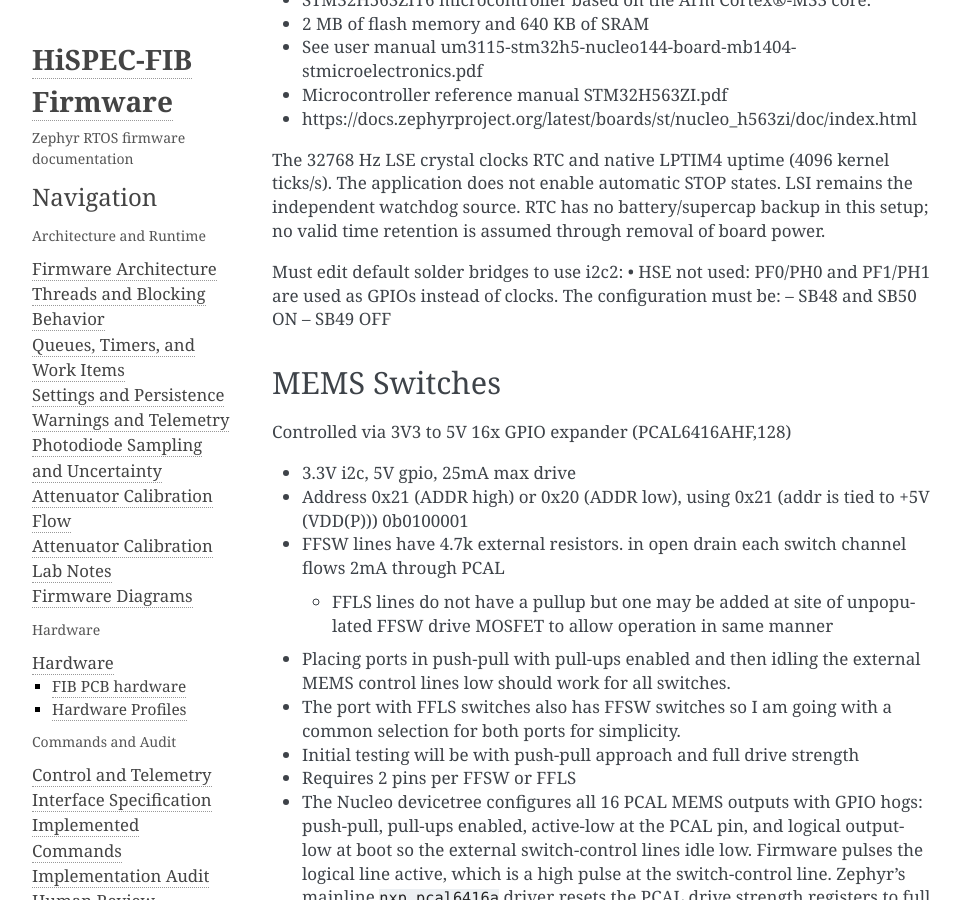
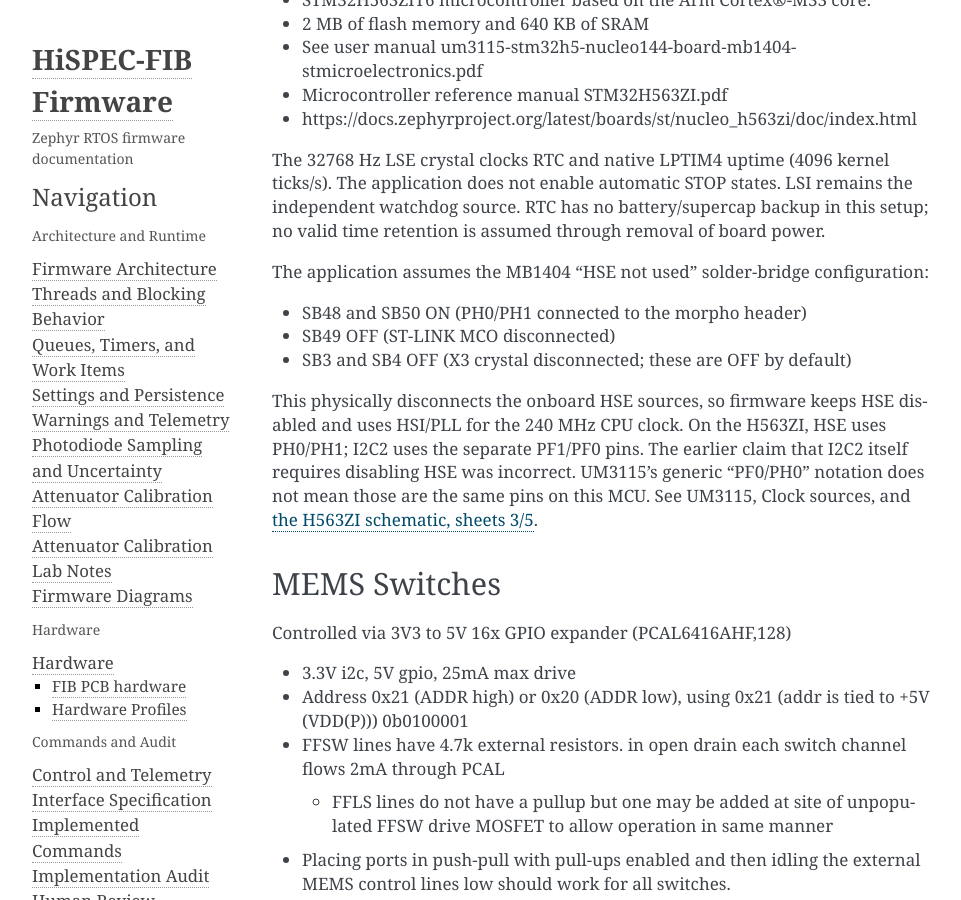
Before and after one commit to COO-Utilities/hispec-tib, a Sphinx documentation site: the page built from doc/hardware.md, in a window 1280 px wide and 900 px high, scrolled down 629 px. Shown: the whole window, without its empty margins (148-1109 px from the left). Built offline with Sphinx 7.4.7, drawn with Linux system fonts in a browser that asks for light colours.

Commit message:
Correct H563ZI HSE solder bridge rationale

```diff
--- a/doc/hardware.md
+++ b/doc/hardware.md
@@ -34,10 +34,18 @@
 watchdog source. RTC has no battery/supercap backup in this setup; no valid time
 retention is assumed through removal of board power.
 
-Must edit default solder bridges to use i2c2:
-• HSE not used: PF0/PH0 and PF1/PH1 are used as GPIOs instead of clocks. The configuration must be:
-– SB48 and SB50 ON
-– SB49 OFF
+The application assumes the MB1404 "HSE not used" solder-bridge configuration:
+
+- SB48 and SB50 ON (PH0/PH1 connected to the morpho header)
+- SB49 OFF (ST-LINK MCO disconnected)
+- SB3 and SB4 OFF (X3 crystal disconnected; these are OFF by default)
+
+This physically disconnects the onboard HSE sources, so firmware keeps HSE
+disabled and uses HSI/PLL for the 240 MHz CPU clock. On the H563ZI, HSE uses
+PH0/PH1; I2C2 uses the separate PF1/PF0 pins. The earlier claim that I2C2 itself
+requires disabling HSE was incorrect. UM3115's generic "PF0/PH0" notation does
+not mean those are the same pins on this MCU. See UM3115, Clock sources, and
+[the H563ZI schematic, sheets 3/5](https://www.st.com/resource/en/schematic_pack/mb1404-h563zi-c01-schematic.pdf).
 
 
 ## MEMS Switches
```
Also changed, not shown: 1 other file.
